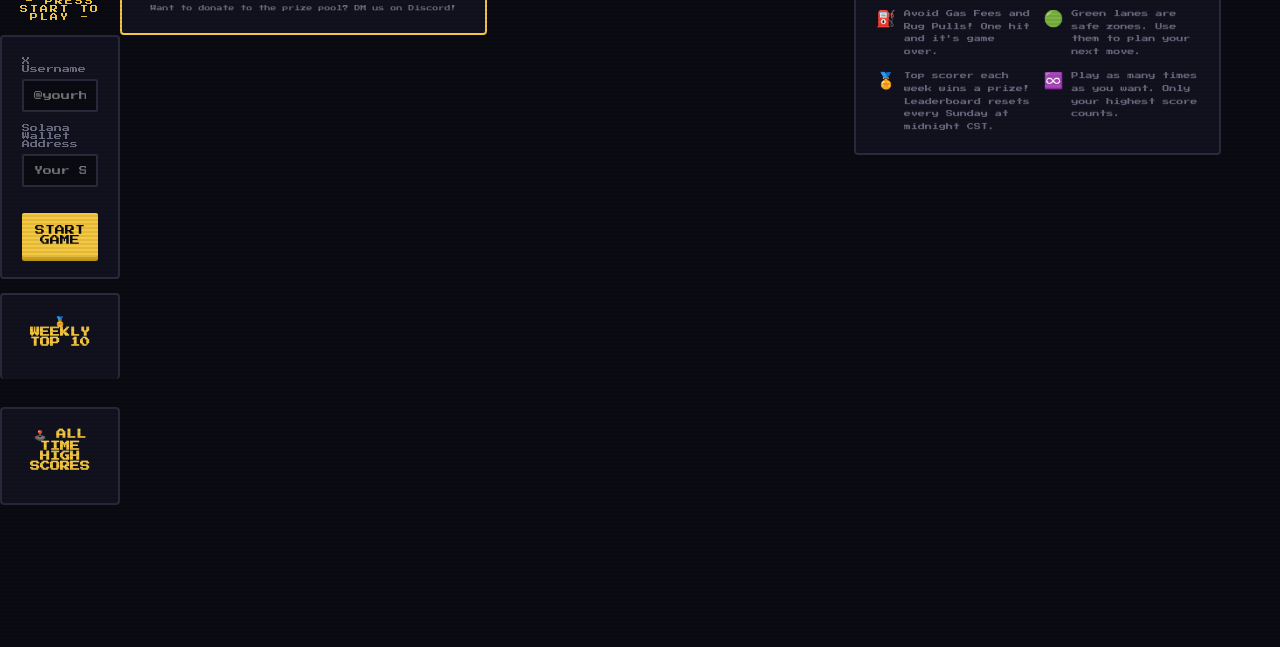
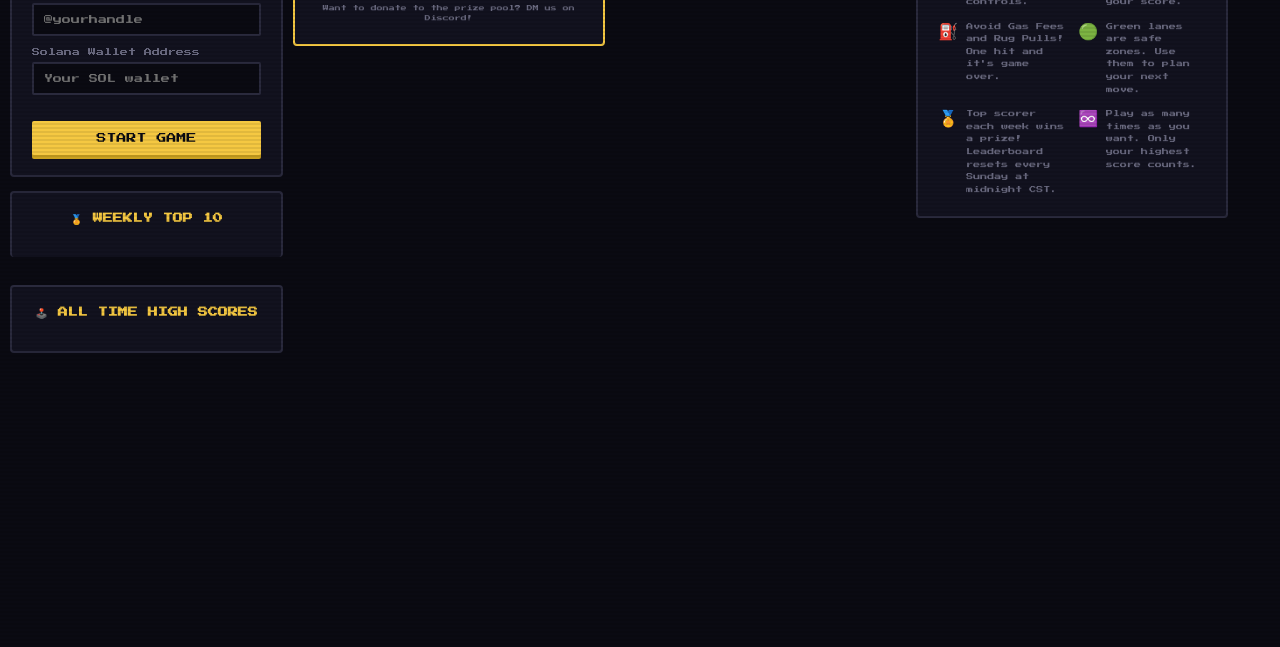
Before and after one commit to AceXCrypto/Dundie_Dash, a website: page public/index.html in a window 1280 px wide. Shown: the part 153-800 px from the top of the page. Drawn offline with Linux system fonts and the light colour scheme.

Commit message:
Fix layout - force vertical column, center on desktop

```diff
--- a/public/style.css
+++ b/public/style.css
@@ -46,11 +46,20 @@ body::after {
 }
 
 #wrapper {
-  width: 420px;
+  width: 100%;
+  max-width: 420px;
   display: flex;
   flex-direction: column;
   align-items: center;
   position: relative;
+  margin: 0 auto;
+  padding: 0 10px;
+  box-sizing: border-box;
+}
+
+#wrapper > * {
+  width: 100%;
+  box-sizing: border-box;
 }
 
 /* ===== TITLE ===== */
@@ -567,11 +576,3 @@ button:active { transform: scale(0.97); }
 #leaderboard-box {
   border-bottom: none;
 }
-
-
-/* ===== LAYOUT FIX ===== */
-#form-screen, #prize-pool, #hall-of-fame, #instructions, #alltime-box, #leaderboard-box {
-  width: 100%;
-  max-width: 420px;
-  box-sizing: border-box;
-}
```
